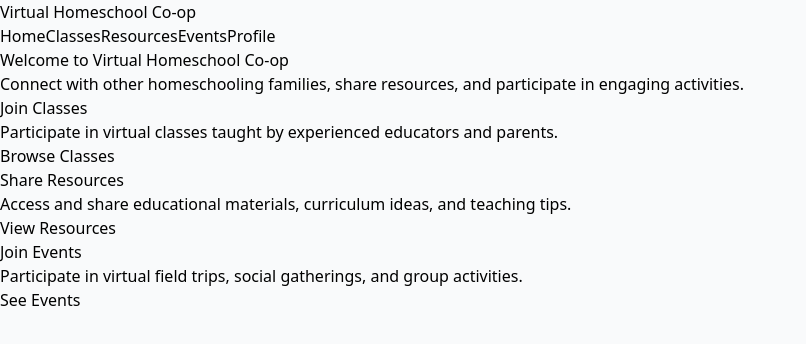
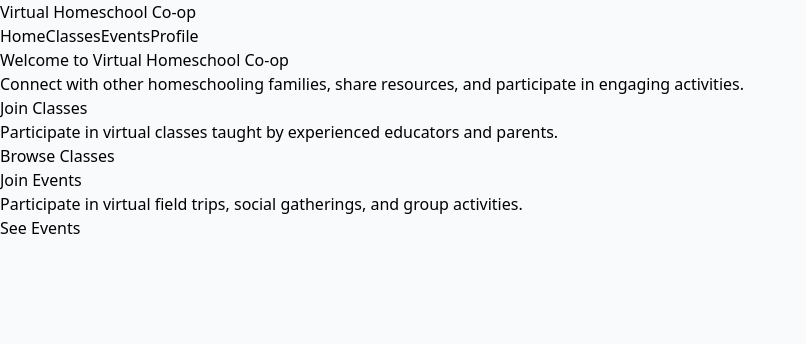
Before and after one commit to mattchx/homeschool, a React (Vite) app: page / in a window 1280 px wide. Shown: the top 344 px of the page, without its empty margins (0-806 px from the left). Built offline with nearby package versions, Linux system fonts and the light colour scheme.

Commit message:
remove resource page links

```diff
--- a/src/App.tsx
+++ b/src/App.tsx
@@ -2,7 +2,7 @@
 import Navbar from './components/Navbar'
 import Home from './pages/Home'
 import Classes from './pages/Classes'
-import Resources from './pages/Resources'
+// import Resources from './pages/Resources'
 import Events from './pages/Events'
 import Profile from './pages/Profile'
 
@@ -16,7 +16,7 @@
             <Routes>
               <Route path="/" element={<Home />} />
               <Route path="/classes" element={<Classes />} />
-              <Route path="/resources" element={<Resources />} />
+              {/* <Route path="/resources" element={<Resources />} /> */}
               <Route path="/events" element={<Events />} />
               <Route path="/profile" element={<Profile />} />
             </Routes>
--- a/src/components/Navbar.tsx
+++ b/src/components/Navbar.tsx
@@ -15,9 +15,6 @@
             <Link to="/classes" className="text-gray-600 hover:text-black">
               Classes
             </Link>
-            <Link to="/resources" className="text-gray-600 hover:text-black">
-              Resources
-            </Link>
             <Link to="/events" className="text-gray-600 hover:text-black">
               Events
             </Link>
--- a/src/pages/Home.tsx
+++ b/src/pages/Home.tsx
@@ -14,7 +14,7 @@
         </div>
       </section>
 
-      <div className="grid md:grid-cols-3 gap-8 max-w-6xl mx-auto px-4">
+      <div className="grid md:grid-cols-2 gap-8 max-w-4xl mx-auto px-4">
         <div className="card">
           <h2 className="text-xl font-semibold mb-4 text-black">Join Classes</h2>
           <p className="text-gray-600 mb-4">
@@ -25,7 +25,7 @@
           </Link>
         </div>
 
-        <div className="card">
+        {/* <div className="card">
           <h2 className="text-xl font-semibold mb-4 text-black">Share Resources</h2>
           <p className="text-gray-600 mb-4">
             Access and share educational materials, curriculum ideas, and teaching tips.
@@ -33,7 +33,7 @@
           <Link to="/resources" className="btn-primary inline-block">
             View Resources
           </Link>
-        </div>
+        </div> */}
 
         <div className="card">
           <h2 className="text-xl font-semibold mb-4 text-black">Join Events</h2>
```
